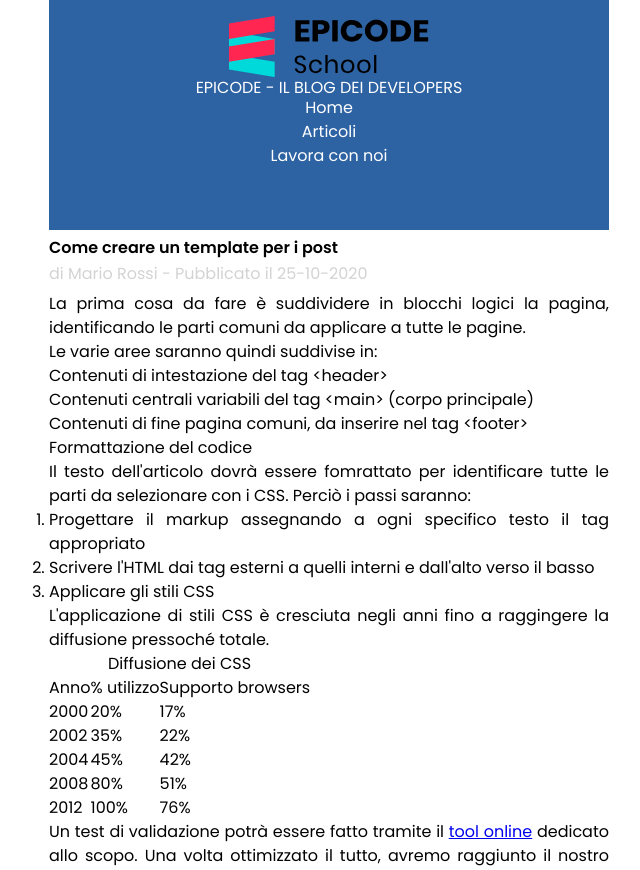
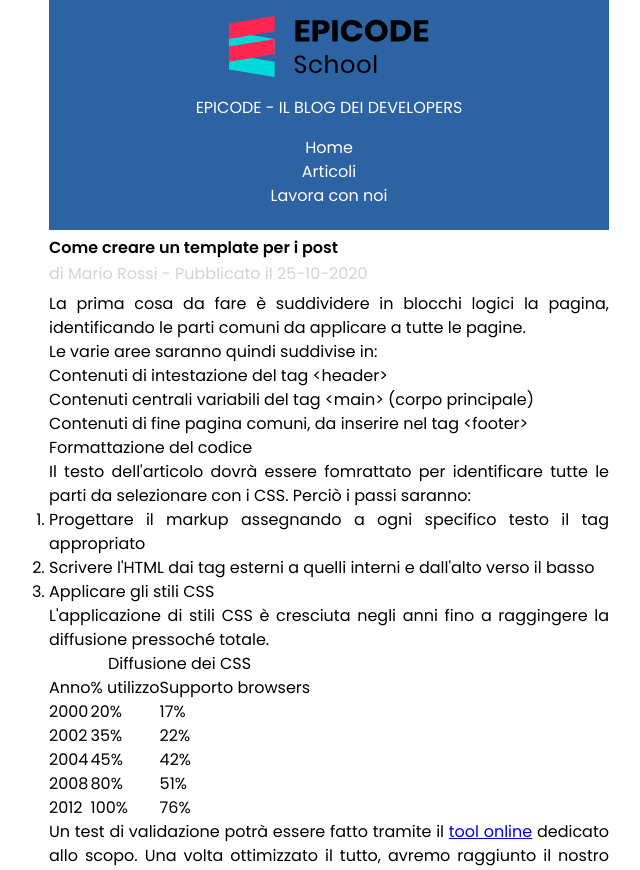
Before and after one commit to ZairaStra/M1S1G4_esercitazione, a plain HTML site: page index.html in a window 1280 px wide. Shown: the top 870 px of the page, without its empty margins (591-1231 px from the left). Drawn offline with Linux system fonts and the light colour scheme.

Commit message:
article2

```diff
--- a/assets/css/style.css
+++ b/assets/css/style.css
@@ -22,6 +22,7 @@ header img {
 header h4 {
   color: white;
   margin-inline: auto;
+  padding-block: 20px;
 }
 header a {
   display: block;
```
